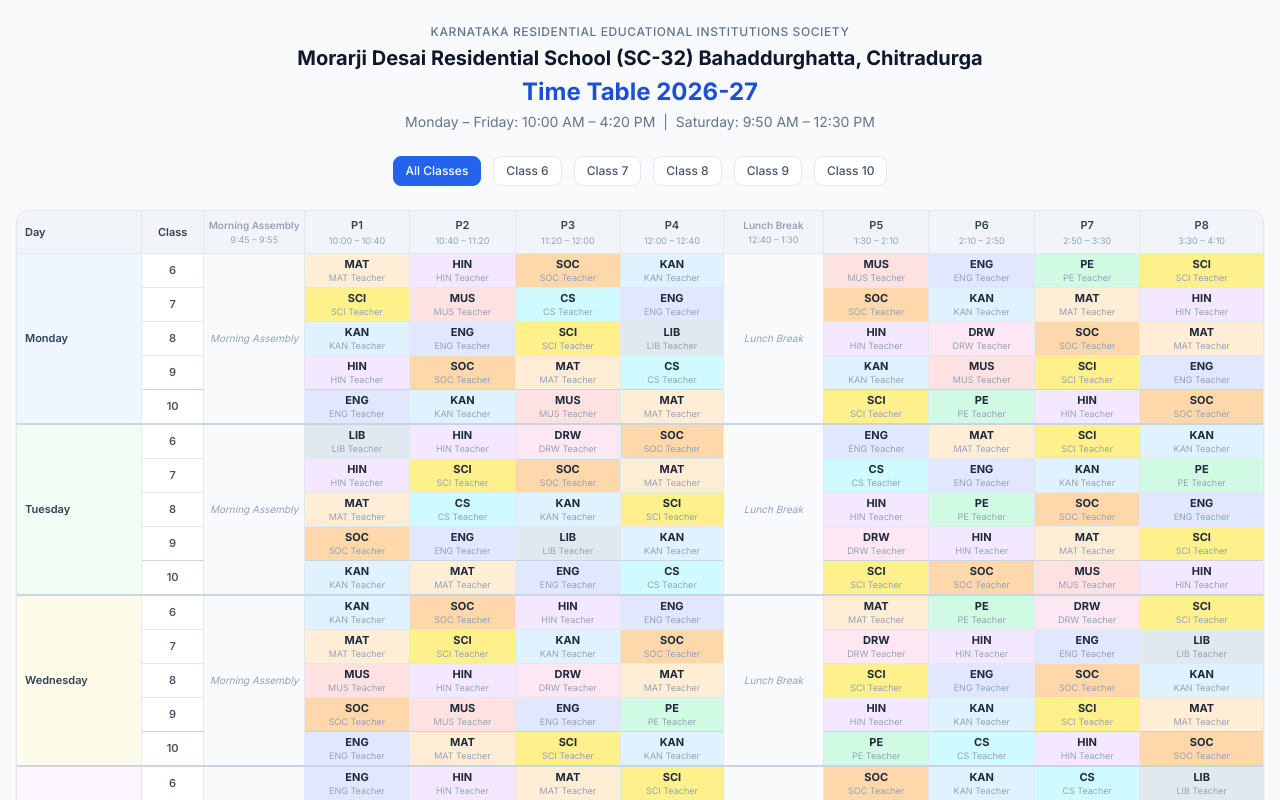
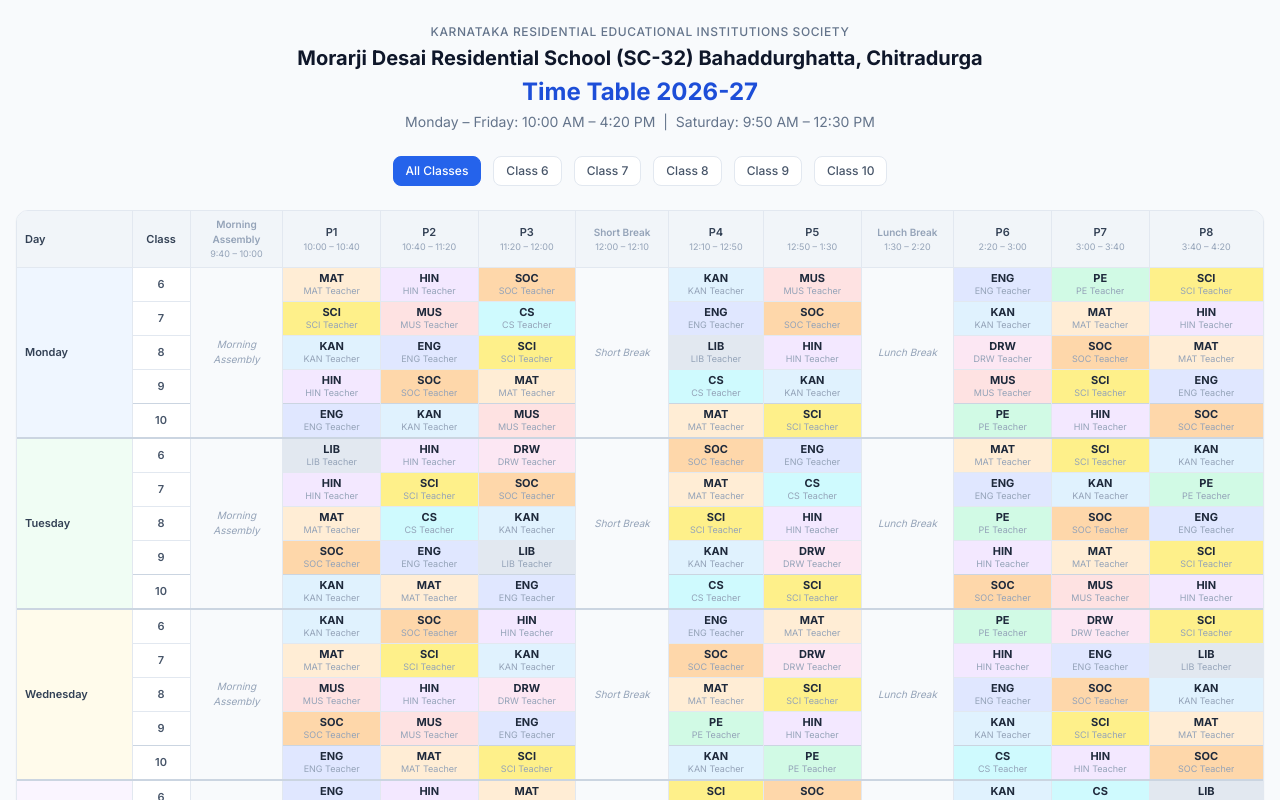
Before and after one commit to hoy-sala/pragati, a SvelteKit app in the folder frontend/: page /timetable in a window 1280 px wide. Shown: the top 800 px of the page. Built offline with nearby package versions, Linux system fonts and the light colour scheme; a web font is replaced by a local one.

Commit message:
revised weekday timeline: ASM 9:40-10:00, BRK after P3, LUN after P5, breakAfter=[2,4]

```diff
--- a/frontend/src/routes/timetable/generate.mjs
+++ b/frontend/src/routes/timetable/generate.mjs
@@ -29,7 +29,7 @@ function findMatching(remain) {
   return result;
 }
 
-function scheduleDay(assignments, breakAfter = new Set([4])) {
+function scheduleDay(assignments, breakAfter = new Set([2, 4])) {
   const numPeriods = assignments[CLASSES[0]].length;
   for (let t = 0; t < 2000; t++) {
     const remain = {};
@@ -202,7 +202,7 @@ function validate(data) {
     }
   }
   // No 3 consecutive periods for any teacher (Mon-Sat)
-  const breakAfter = new Set([4]);
+  const breakAfter = new Set([2, 4]);
   for (const day of ['Mon', 'Tue', 'Wed', 'Thu']) {
     for (let p = 2; p < 8; p++) {
       if (breakAfter.has(p - 1) || breakAfter.has(p - 2)) continue;
--- a/frontend/src/routes/timetable/timetable.data.ts
+++ b/frontend/src/routes/timetable/timetable.data.ts
@@ -41,16 +41,18 @@ export const SUBJECT_INFO: Record<string, { name: string; color: string }> = {
   PE: { name: 'Physical Education', color: '#D1FAE5' },
   LIB: { name: 'Library & Reading', color: '#E2E8F0' },
   CUL: { name: 'Cultural Programme', color: '#DCFCE7' },
+  BRK: { name: 'Short Break', color: '#F1F5F9' },
   LUN: { name: 'Lunch Break', color: '#F1F5F9' },
   ASM: { name: 'Morning Assembly', color: '#FEF9C3' },
   PTR: { name: 'Physical Training', color: '#D1FAE5' },
   BRF: { name: 'Breakfast', color: '#FFF7ED' },
 };
 
-export const BREAK_CODES = new Set(['LUN']);
+export const BREAK_CODES = new Set(['BRK', 'LUN']);
 export const ACTIVITY_CODES = new Set(['ASM', 'PTR', 'BRF']);
 
 export const BREAK_TIMES: Record<string, string> = {
+  BRK: '12:00 – 12:10',
   LUN: '1:30 – 2:20',
 };
 
@@ -118,25 +120,28 @@ export const WEEKLY_TIMETABLE: ClassSchedule[] = Object.entries(RAW).map(([name,
       label: day,
       periods: [
         { code: 'ASM', name: SUBJECT_INFO['ASM'].name },
-        ...rawPeriods.slice(0, 4),
+        ...rawPeriods.slice(0, 3),
+        { code: 'BRK', name: SUBJECT_INFO['BRK'].name },
+        ...rawPeriods.slice(3, 5),
         { code: 'LUN', name: SUBJECT_INFO['LUN'].name },
-        ...rawPeriods.slice(4),
+        ...rawPeriods.slice(5),
       ],
     };
   }),
 }));
 
 export const WEEKDAY_TIMES = [
-  '9:45 – 9:55',
+  '9:40 – 10:00',
   '10:00 – 10:40',
   '10:40 – 11:20',
   '11:20 – 12:00',
-  '12:00 – 12:40',
-  '12:40 – 1:30',
-  '1:30 – 2:10',
-  '2:10 – 2:50',
-  '2:50 – 3:30',
-  '3:30 – 4:10',
+  '12:00 – 12:10',
+  '12:10 – 12:50',
+  '12:50 – 1:30',
+  '1:30 – 2:20',
+  '2:20 – 3:00',
+  '3:00 – 3:40',
+  '3:40 – 4:20',
 ];
 
 export const SAT_TIMES = [
```
